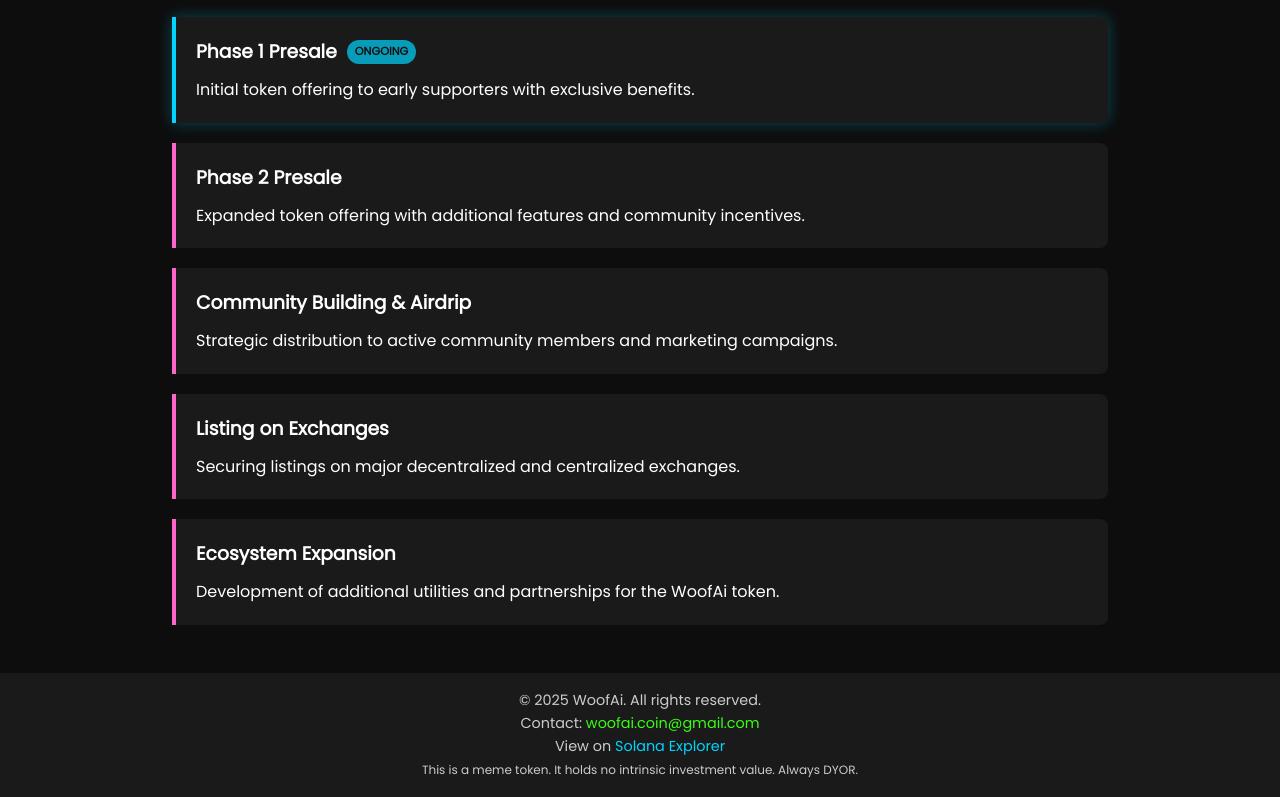
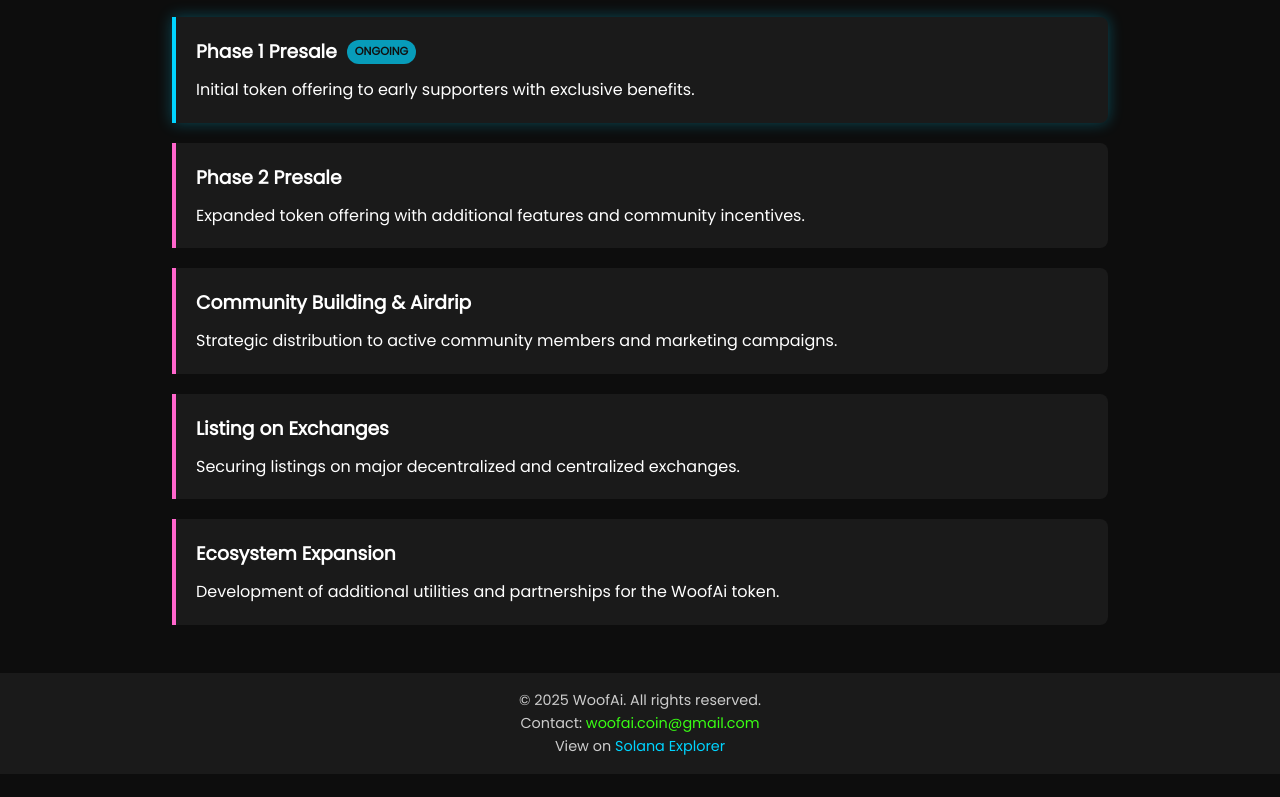
Before and after one commit to woofai-token/LandingPage, a plain HTML site: page index.html in a window 1280 px wide. Shown: the part 1404-2201 px from the top of the page. After the commit the page ends 2178 px from the top, so only its background shows below. Drawn offline with nearby package versions, Linux system fonts and the light colour scheme; a web font is replaced by a local one.

Commit message:
Update index.html

```diff
--- a/index.html
+++ b/index.html
@@ -323,7 +323,7 @@
       style="color: var(--neon-cyan); text-decoration: none"
       >Solana Explorer</a
     ><br />
-    <small>This is a meme token. It holds no intrinsic investment value. Always DYOR.</small>
+
   </footer>
 
   <script>
```
